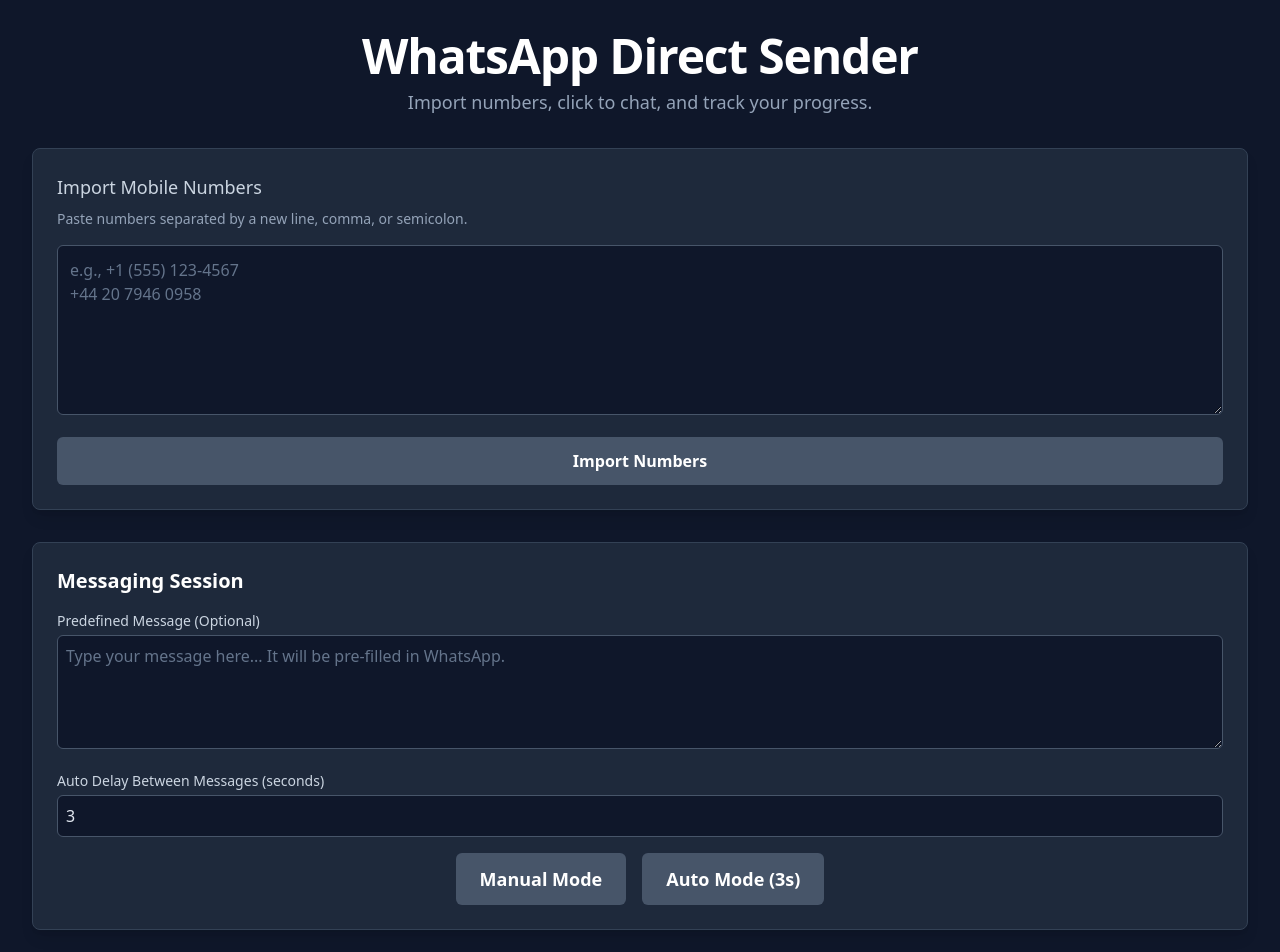
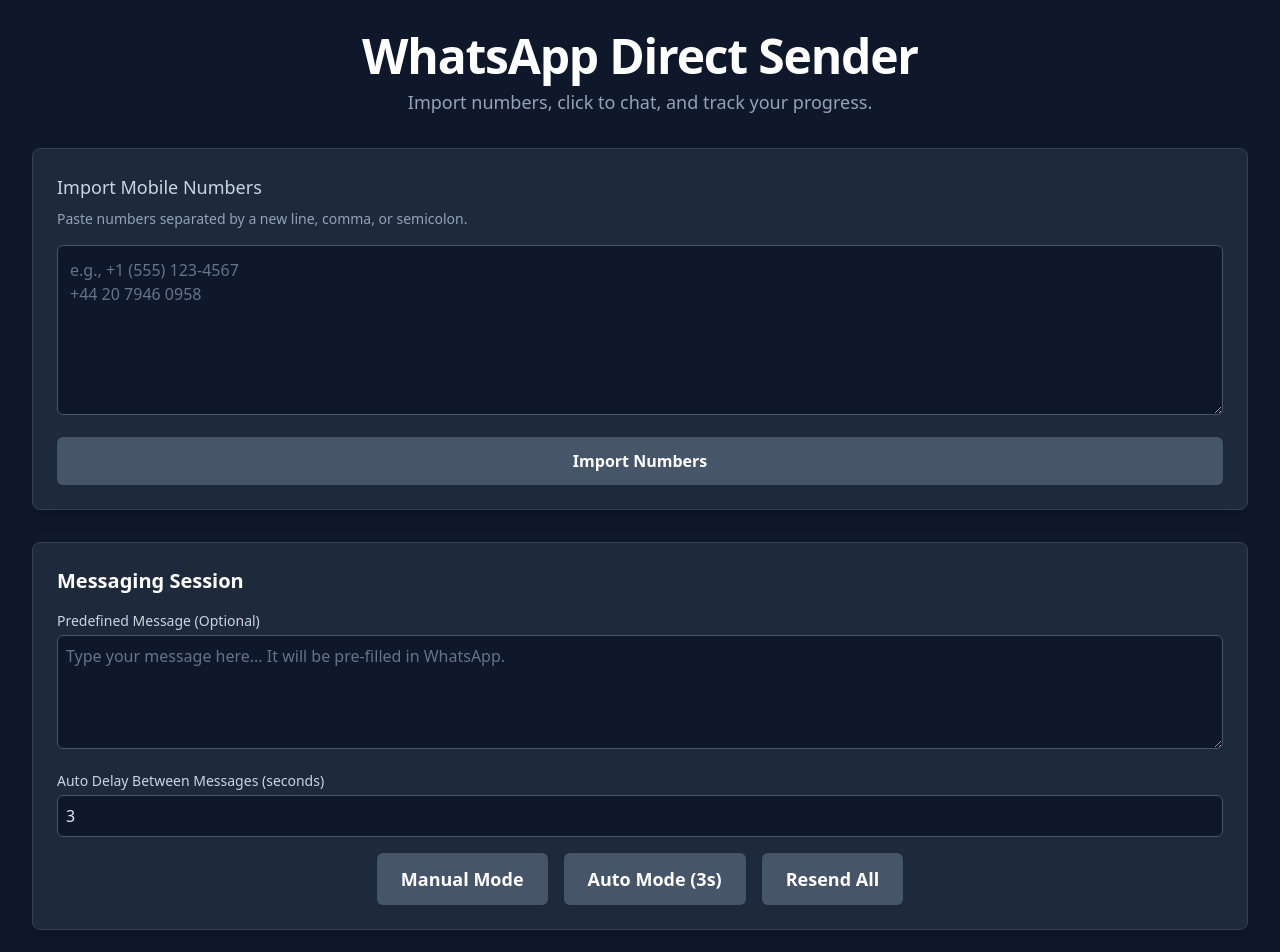
Before and after one commit to sagargosai3/Whatsapp-Bulk-Message-Send, a React (Vite) app: page / in a window 1280 px wide. Shown: the top 952 px of the page. Built offline with nearby package versions, Linux system fonts and the light colour scheme.

Commit message:
initial commit

```diff
--- a/App.tsx
+++ b/App.tsx
@@ -30,6 +30,11 @@ const App: React.FC = () => {
     setPendingNumbers(prev => prev.filter(num => num !== numberToProcess));
     setCompletedNumbers(prev => [...prev, numberToProcess]);
   }, [message]);
+
+  const resendToCompleted = useCallback(() => {
+    setPendingNumbers(prev => [...prev, ...completedNumbers]);
+    setCompletedNumbers([]);
+  }, [completedNumbers]);
 
   // Manual click handler
   const handleNumberSelect = useCallback((selectedNumber: string) => {
@@ -81,6 +86,7 @@ const App: React.FC = () => {
                 onStart={handleStartSession}
                 onNext={handleProcessNextNumber}
                 onStop={handleStopSession}
+                onResend={resendToCompleted}
                 pendingCount={pendingNumbers.length}
                 completedCount={completedNumbers.length}
                 totalCount={pendingNumbers.length + completedNumbers.length}
--- a/components/SessionManager.tsx
+++ b/components/SessionManager.tsx
@@ -7,6 +7,7 @@ interface SessionManagerProps {
   onStart: () => void;
   onNext: () => void;
   onStop: () => void;
+  onResend: () => void;
   pendingCount: number;
   completedCount: number;
   totalCount: number;
@@ -19,6 +20,7 @@ const SessionManager: React.FC<SessionManagerProps> = ({
   onStart,
   onNext,
   onStop,
+  onResend,
   pendingCount,
   completedCount,
   totalCount,
@@ -110,6 +112,13 @@ const SessionManager: React.FC<SessionManagerProps> = ({
             >
               Auto Mode ({delay}s)
             </button>
+            <button
+              onClick={onResend}
+              disabled={completedCount === 0}
+              className="bg-orange-600 text-white font-bold py-3 px-6 rounded-md hover:bg-orange-700 focus:outline-none focus:ring-2 focus:ring-offset-2 focus:ring-offset-slate-800 focus:ring-orange-500 transition-colors duration-300 disabled:bg-slate-600 disabled:cursor-not-allowed text-lg"
+            >
+              Resend All
+            </button>
           </>
         )}
 
```
